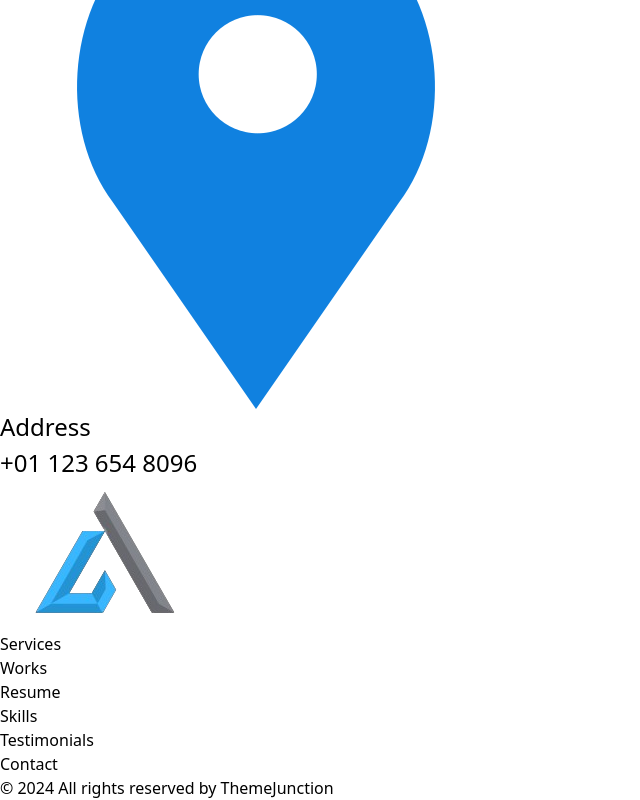
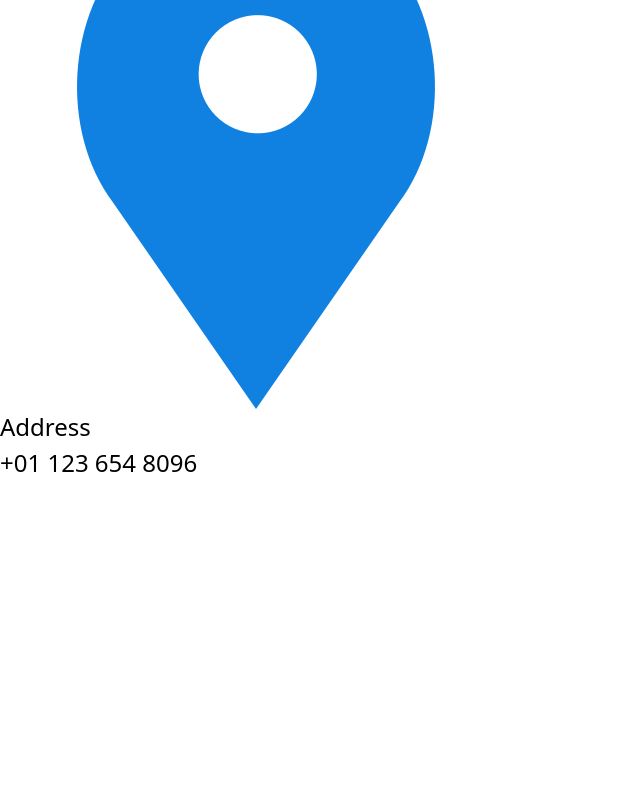
Before and after one commit to amarkumarprajapati/Portfolio_frontend, a React (Vite) app: page / in a window 1280 px wide. Shown: the part 7882-8682 px from the top of the page, without its empty margins (0-640 px from the left). After the commit the page ends 8363 px from the top, so only its background shows below. Built offline with nearby package versions, Linux system fonts and the light colour scheme.

Commit message:
updated main

```diff
--- a/src/Components/Navbar.jsx
+++ b/src/Components/common/Navbar.jsx
@@ -72,7 +72,7 @@ const Navbar = () => {
                 variants={underlineVariants}
                 transition={{ type: "spring", stiffness: 500, damping: 30 }}
                 className={`text-lg list-none ${
-                  activeSection === "Resume"
+                  activeSection === "Skills"
                     ? "border-b-2 border-blue-500 text-2xl text-blue-900"
                     : ""
                 }`}
@@ -85,7 +85,7 @@ const Navbar = () => {
                 variants={underlineVariants}
                 transition={{ type: "spring", stiffness: 500, damping: 30 }}
                 className={`text-lg list-none ${
-                  activeSection === "Resume"
+                  activeSection === "Testimonials"
                     ? "border-b-2 border-blue-500 text-2xl text-blue-900"
                     : ""
                 }`}
@@ -98,7 +98,7 @@ const Navbar = () => {
                 variants={underlineVariants}
                 transition={{ type: "spring", stiffness: 500, damping: 30 }}
                 className={`text-lg list-none ${
-                  activeSection === "Resume"
+                  activeSection === "Contact"
                     ? "border-b-2 border-blue-500 text-2xl text-blue-900"
                     : ""
                 }`}
--- a/src/Routes/IndexRoutes.jsx
+++ b/src/Routes/IndexRoutes.jsx
@@ -1,5 +1,4 @@
 import React from "react";
-import Navbar from "../Components/Navbar";
 import Hero from "../Contailer/Hero";
 import Works from "../Contailer/Works";
 import Skills from "../Contailer/Skills";
@@ -7,12 +6,13 @@ import Experience from "../Contailer/Experience";
 import Services from "../Contailer/Services";
 import Blogs from "../Contailer/Blogs";
 import Connect from "../Contailer/Connect";
-import Footer from "../Contailer/Footer";
+
+import Navbar from "../Components/common/Navbar";
 
 const IndexRoutes = () => {
   return (
     <div>
-      <Navbar />
+      <Navbar/>
       <Hero />
       <Services />
       <Works />
@@ -20,7 +20,7 @@ const IndexRoutes = () => {
       <Skills />
       <Blogs />
       <Connect />
-      <Footer />
+
     </div>
   );
 };
```
Also changed, not shown: src/Components/common/NavbarSlider.jsx (renamed from src/Components/NavbarSlider.jsx).
